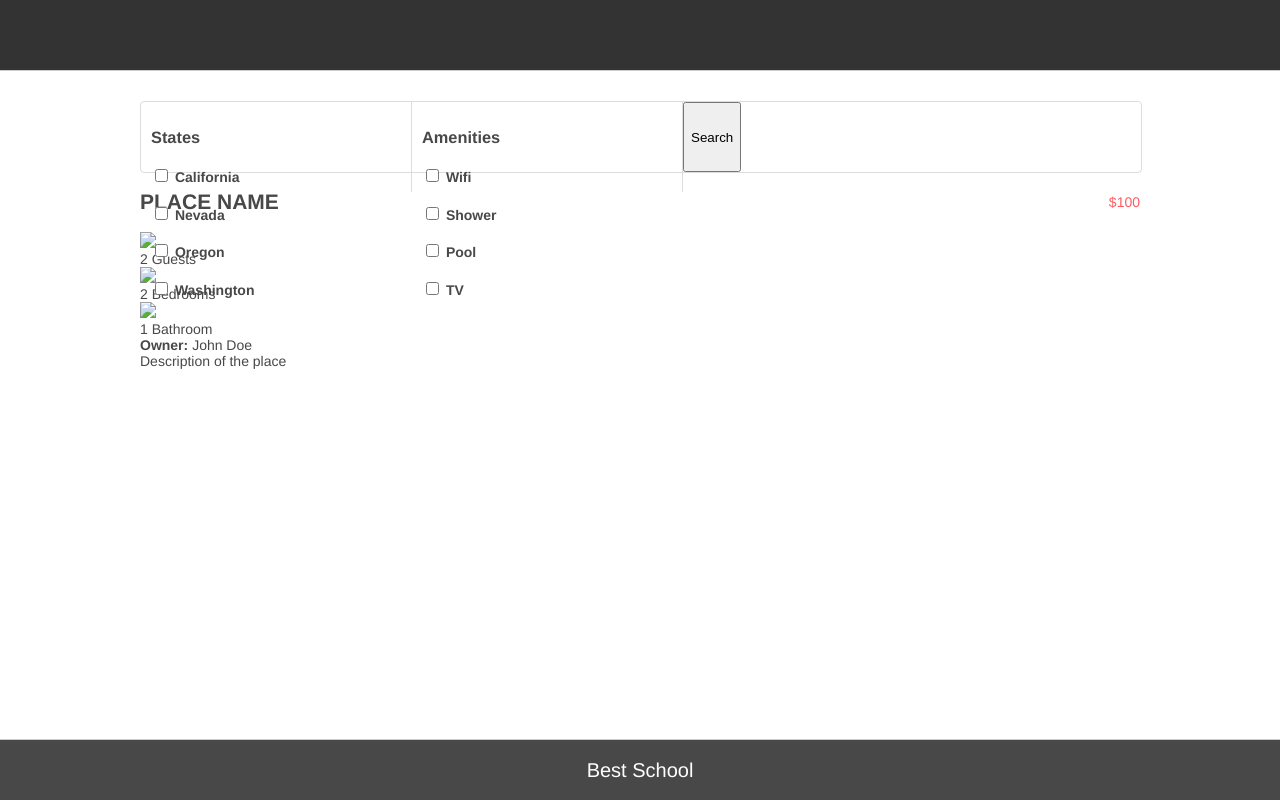
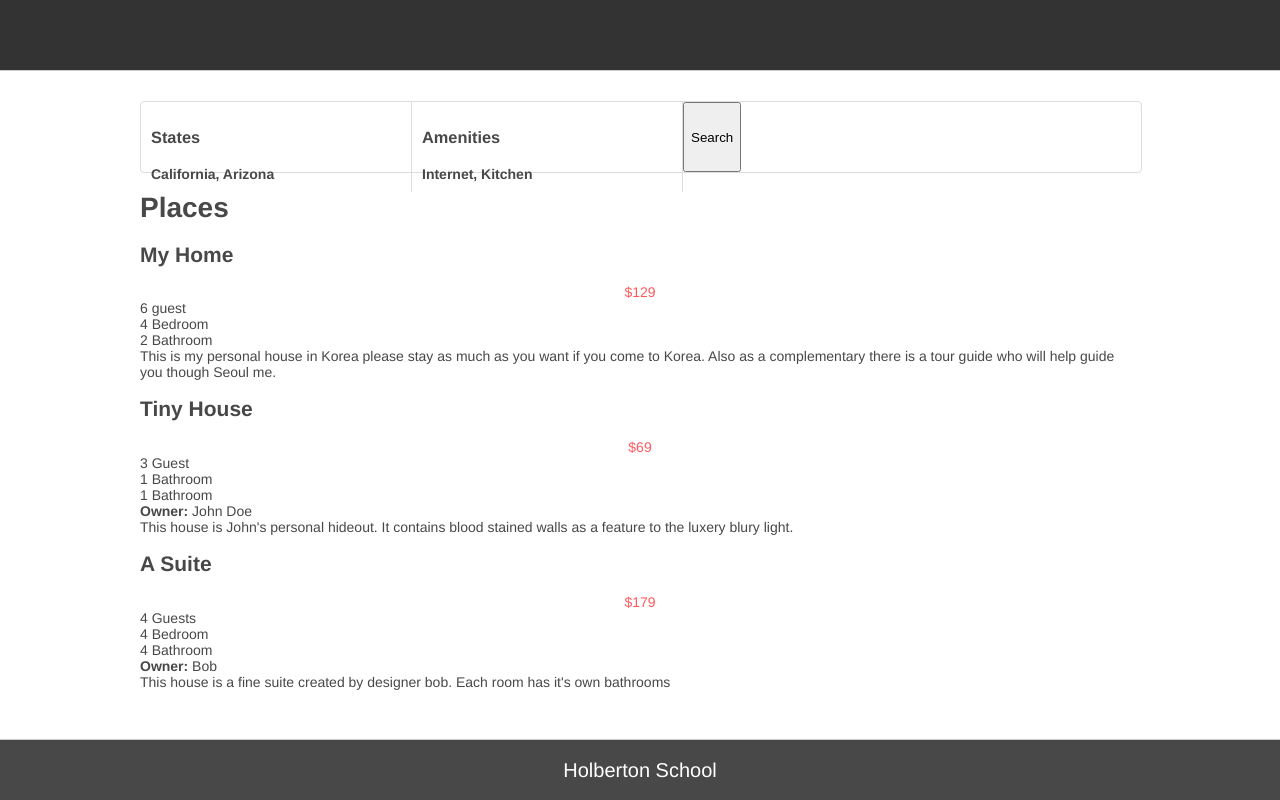
Before and after one commit to LW068/holbertonschool-AirBnB_clone-test, a plain HTML site: page index.html in a window 1280 px wide. Drawn offline with Linux system fonts and the light colour scheme.

Commit message:
Update index.html

```diff
--- a/index.html
+++ b/index.html
@@ -1,72 +1,110 @@
 <!DOCTYPE html>
 <html lang="en">
   <head>
-		<meta charset="UTF-8">
-		<title>Web Static Airbnb Clone - Task 8</title>
-		<link rel="stylesheet" href="styles/4-common.css">
-		<link rel="stylesheet" href="styles/3-header.css">
-		<link rel="stylesheet" href="styles/3-footer.css">
-		<link rel="stylesheet" href="styles/6-filters.css">
-		<link rel="stylesheet" href="styles/8-places.css">
-		<link rel="icon" href="images/icon.png">
+    <link rel="stylesheet" type="text/css" href="styles/4-common.css">
+    <link rel="stylesheet" type="text/css" href="styles/3-header.css">
+    <link rel="stylesheet" type="text/css" href="styles/3-footer.css">
+    <link rel="stylesheet" type="text/css" href="styles/6-filters.css">
+    <link type="text/css" rel="stylesheet" href="styles/8-places.css">
+    <link rel="icon" href="images/icon.png" />
+    <title>HBnB</title>
   </head>
   <body>
     <header>
-			<div class="logo-container">
-				<a href="#">
-					<span class="logo"></span>
-				</a>
-			</div>
+      <div class="logo"></div>
     </header>
     <div class="container">
       <section class="filters">
 	    <div class="locations">
 	        <h3>States</h3>
-					<h4><input type="checkbox" name="state[]" value="CA"> California</h4>
-					<h4><input type="checkbox" name="state[]" value="NV"> Nevada</h4>
-					<h4><input type="checkbox" name="state[]" value="OR"> Oregon</h4>
-					<h4><input type="checkbox" name="state[]" value="WA"> Washington</h4>
+	        <h4>California, Arizona</h4>
+	        <div class="popover">
+	            <ul>
+	                <li>
+		                <h2>Arizona:</h2>
+		                <ul>
+		                    <li>Pheonix</li>
+		                    <li>Sedona</li>
+		                </ul>
+	                </li>
+	                <li>
+		                <h2>California:</h2>
+		                <ul>
+		                    <li>LA</li>
+		                    <li>SF</li>
+		                </ul>
+	                </li>
+	            </ul>
+	        </div>
 	    </div>
 	    <div class="amenities">
 	        <h3>Amenities</h3>
-					<h4><input type="checkbox" name="amenity[]" value="Wifi"> Wifi</h4>
-					<h4><input type="checkbox" name="amenity[]" value="Shower"> Shower</h4>
-					<h4><input type="checkbox" name="amenity[]" value="Pool"> Pool</h4>
-					<h4><input type="checkbox" name="amenity[]" value="TV"> TV</h4>
+	        <h4>Internet, Kitchen</h4>
+	        <div class="popover">
+	            <ul>
+	                <li>Internet</li>
+	                <li>TV</li>
+	                <li>Kitchen</li>
+	                <li>Iron</li>
+	            </ul>
 	        </div>
-				<button>Search</button>
+	    </div>
+	    <button type="button">Search</button>
         </section>
-			<section class="places">
+        <seccion class="places">
+            <h1>Places</h1>
             <article>
-					<div class="title">
-						<h2>PLACE NAME</h2>
-						<div class="price_by_night"> $100 </div>
+                <div class="titulo_caja">
+                    <h2>My Home</h2>
+                    <div class="price_by_night">$129</div>
                 </div>
                 <div class="information">
-						<div class="max_guest">
-							<div class="icon"><img src="images/guest_icon.png"></div>
-							2 Guests
+                    <div class="max_guest">6 guest</div>
+                    <div class="number_rooms">4 Bedroom</div>
+                    <div class="number_bathrooms">2 Bathroom</div>
                 </div>
-						<div class="number_rooms">
-							<div class="icon"><img src="images/bed_icon.png"></div>
-							2 Bedrooms
+                <div class="Description">
+                    This is my personal house in Korea please stay as much as you want if you come to Korea. Also as a complementary there is a tour guide who will help guide you though Seoul me.
                 </div>
-						<div class="number_bathrooms">
-							<div class="icon"><img src="images/bath_icon.png"></div>
-							1 Bathroom
+            </article>
+            <article>
+                <div class="titulo_box">
+                    <h2>Tiny House</h2>
+                    <div class="price_by_night">$69</div>
                 </div>
+                <div class="information">
+                    <div class="max_guess">3 Guest</div>
+                    <div class="number_rooms">1 Bathroom</div>
+                    <div class="number_bathrooms">1 Bathroom</div>
                 </div>
                 <div class="user">
-						<strong>Owner: </strong> John Doe
+                    <b>Owner:</b> John Doe
+                </div>
+            <div class="Description">
+                This house is John's personal hideout. It contains blood stained walls as a feature to the luxery blury light.
+            </div>
+            </article>
+            <article>
+                <div class="Titulo_caja">
+                    <h2>A Suite</h2>
+                    <div class="price_by_night">$179</div>
+                </div>
+                <div class="information">
+                    <div class="max_guest">4 Guests</div>
+                        <div class="number_rooms">4 Bedroom</div>
+                        <div class="number_bathrooms">4 Bathroom</div>
+                </div>
+                <div class="user">
+                    <b>Owner:</b> Bob
                 </div>
                 <div class="description">
-						Description of the place
+                    This house is a fine suite created by designer bob. Each room has it's own bathrooms
                 </div>
             </article>
-			</section>
+        </seccion>
     </div>
     <footer>
-			Best School
+      <p>Holberton School</p>
     </footer>
   </body>
 </html>
```
Lines whose indentation alone changed are shown as unchanged.
